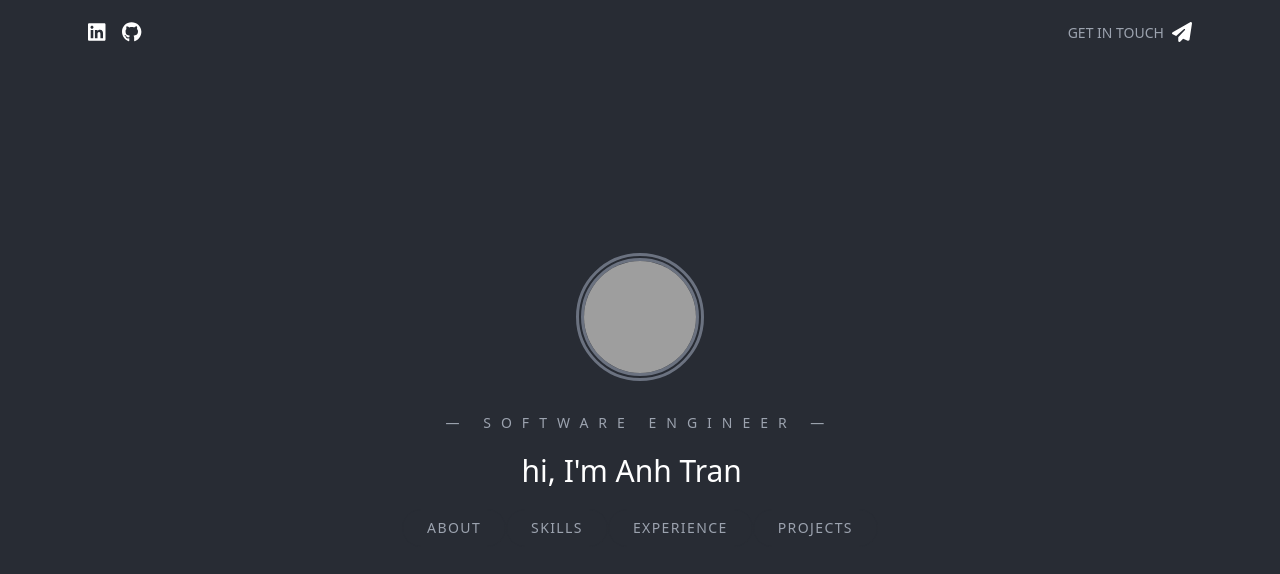
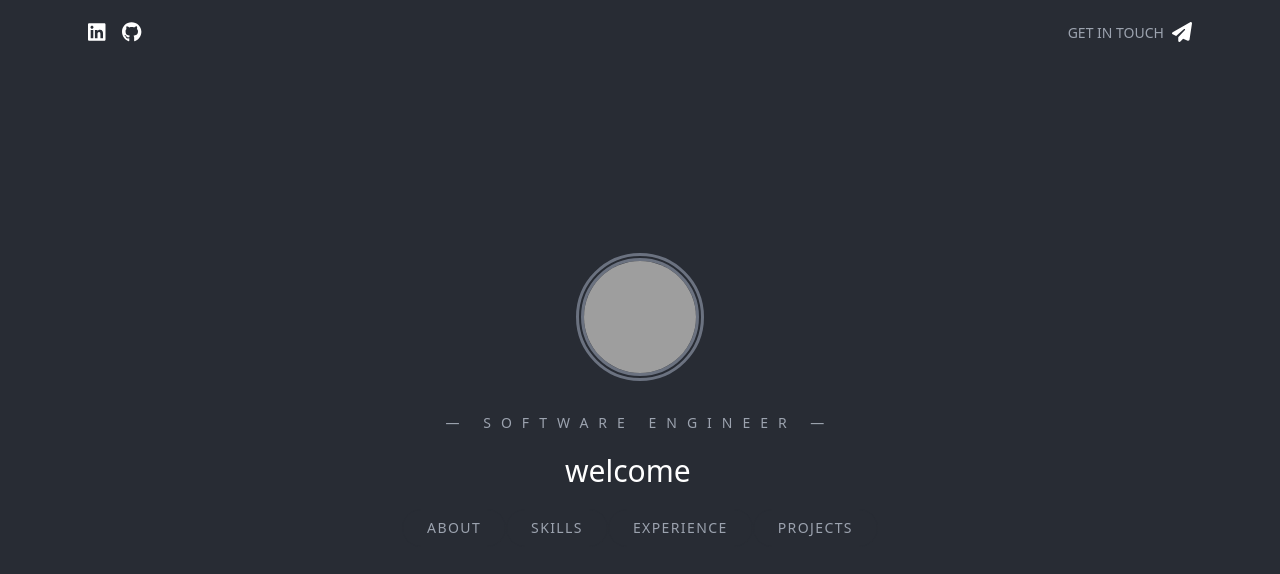
Before and after one commit to anhtrvn/personal-portfolio, a React (Create React App) app: page / in a window 1280 px wide. Shown: the top 574 px of the page. Built offline with nearby package versions, Linux system fonts and the light colour scheme; grey boxes are pictures that could not be loaded.

Commit message:
# Finished and implemented Typewriter effect # Implemented react-hook-form

```diff
--- a/src/components/Contact.tsx
+++ b/src/components/Contact.tsx
@@ -14,7 +14,9 @@ type Inputs = {
 
 export default function ContactMe({}: Props) {
   const { register, handleSubmit } = useForm<Inputs>();
-  const onSubmit: SubmitHandler<Inputs> = (formData) => console.log(formData);
+  const onSubmit: SubmitHandler<Inputs> = (formData) => {
+    window.location.href = "mailto:anhtran18202@gmail.com?subject=${formData.subject}&body=Hi, my name is ${formData.name}. ${formData.message} (${formData.email})"
+  };
 
   return (
     <div className="flex flex-col relative h-screen text-center md:flex-row md:text-left
--- a/src/components/Hero.tsx
+++ b/src/components/Hero.tsx
@@ -5,7 +5,7 @@ type Props = {}
 
 export default function Hero({}: Props) {
   const txts = ["hi, I'm Anh Tran", "welcome to my space", "<made with many cups of coffee />"];
-  const txt = useTypewriter(txts);
+  const {typed, text} = useTypewriter(txts);
 
   return (
     <div className="flex flex-col h-screen space-y-8 items-center justify-center
@@ -24,8 +24,12 @@ export default function Hero({}: Props) {
 
         {/* Typewriter effect */}
         <h1>
-          <span className="text-3xl text-white cursor-blink">{txt}</span>
-          {/* <span><Typewriter /></span> */}
+          <span
+            className="text-3xl text-white cursor-blink"
+            aria-label={text}
+          >
+            {typed}
+          </span>
         </h1>
 
         {/* Section buttons */}
--- a/src/components/Skills.tsx
+++ b/src/components/Skills.tsx
@@ -14,8 +14,8 @@ type Props = {}
 
 export default function Skills({}: Props) {
   const skills = document.querySelectorAll<HTMLDivElement>(".skill");
+  // TODO: find solution to no animation in view
   const observer = new IntersectionObserver(entries => {
-    console.log("hi");
     entries.forEach(entry => {
       entry.target.classList.toggle("skill-show", entry.isIntersecting);
     })
--- a/src/components/useTypewriter.tsx
+++ b/src/components/useTypewriter.tsx
@@ -2,37 +2,62 @@ import React, { useEffect, useState } from "react";
 
 type Props = {};
 
-enum TypedState {
-  typing,
-  pausing,
-  deleting,
+export enum TypeState {
+  Typing,
+  Pausing,
+  Deleting,
 }
 
 const TYPE_TIME = 150;
 const PAUSE_TIME = 1000;
 const DELETE_TIME = 50;
 
-export const useTypewriter = (txts: string[]) => {
-  const [typedState, setTypedState] = useState(TypedState.typing);
+export const useTypewriter = (txts: string[]): {
+  typed: string,
+  text: string,
+} => {
+  const [index, setIndex] = useState(0);
+  const [typeState, setTypeState] = useState(TypeState.Typing);
   const [typed, setTyped] = useState("");
+
   useEffect(() => {
-    if (typedState === TypedState.pausing) return;
+    switch(typeState) {
+      case TypeState.Typing: {
+        {/* Typing State */}
+        const nextType = txts[index].slice(0, typed.length + 1);
+        if (nextType === typed) {
+          setTypeState(TypeState.Pausing);
+          return;
+        }
+        const timeout = setTimeout(() => {
+          setTyped(nextType);
+        }, TYPE_TIME);
 
-    const nextTyped = txts[0].slice(0, typed.length + 1);
-    if (nextTyped === typed) {
-      setTypedState(TypedState.pausing);
-      const timeout = setTimeout(() => {
-        setTypedState(TypedState.deleting);
-      }, PAUSE_TIME)
-      return;
+        return () => clearTimeout(timeout);
+      }
+      case TypeState.Deleting: {
+        if (!typed) {
+          const nextIndex = index + 1;
+          setIndex(txts[nextIndex] ? nextIndex : 0);
+          setTypeState(TypeState.Typing);
+          return;
+        }
+        const nextRemaining = txts[index].slice(0, typed.length - 1);
+
+        const timeout = setTimeout(() => {
+          setTyped(nextRemaining);
+        }, DELETE_TIME);
+
+        return () => clearTimeout(timeout);
+      }
+      case TypeState.Pausing:
+      default:
+        const timeout = setTimeout(() => {
+          setTypeState(TypeState.Deleting);
+        }, PAUSE_TIME)
+        return () => clearTimeout(timeout);
     }
+  }, [txts, typed, index, typeState])
 
-    const timeout = setTimeout(() => {
-      setTyped(txts[0].slice(0, typed.length + 1));
-    }, TYPE_TIME);
-
-    return () => clearTimeout(timeout);
-  }, [typed])
-
-  return typed;
+  return {typed, text: txts[index]};
 }
--- a/src/index.css
+++ b/src/index.css
@@ -20,7 +20,7 @@
 
   .contact-input {
     @apply outline-none bg-[#333842] text-gray-400 px-6 py-3 rounded-sm border-b
-    border-[#282c34] placeholder-gray-500 transition-all focus:border-gray-400
+    border-[#333842] placeholder-gray-500 transition-all focus:border-gray-400
     focus:text-white hover:border-gray-400;
   }
 
```
